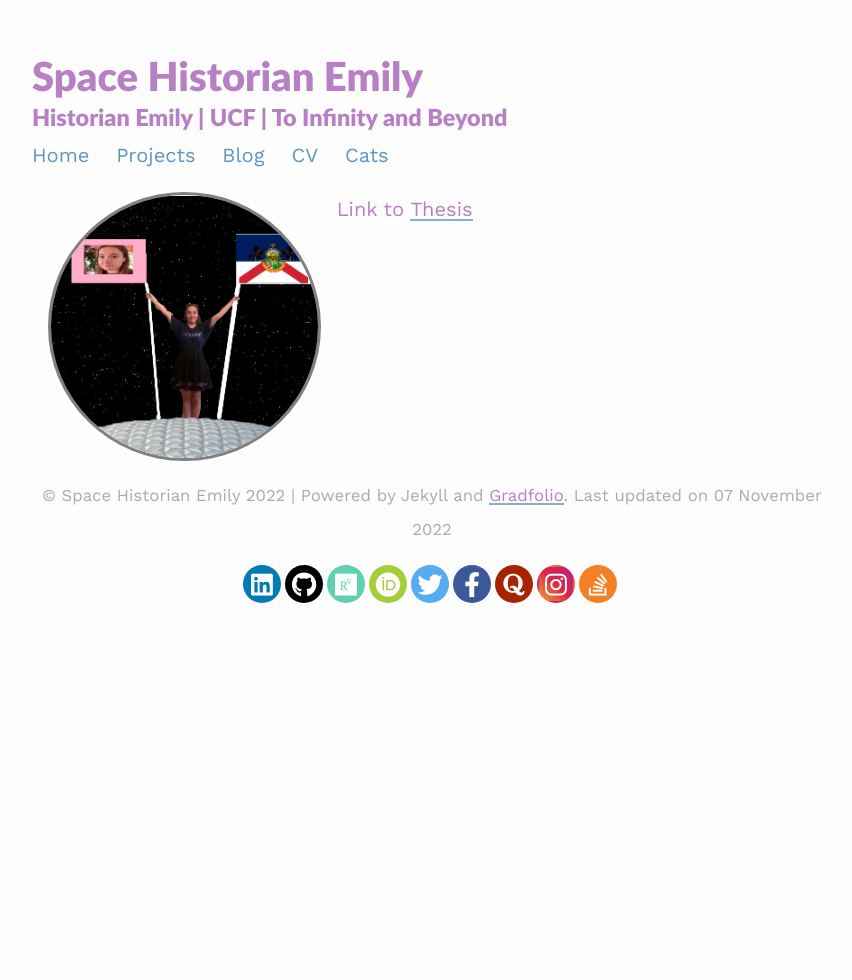
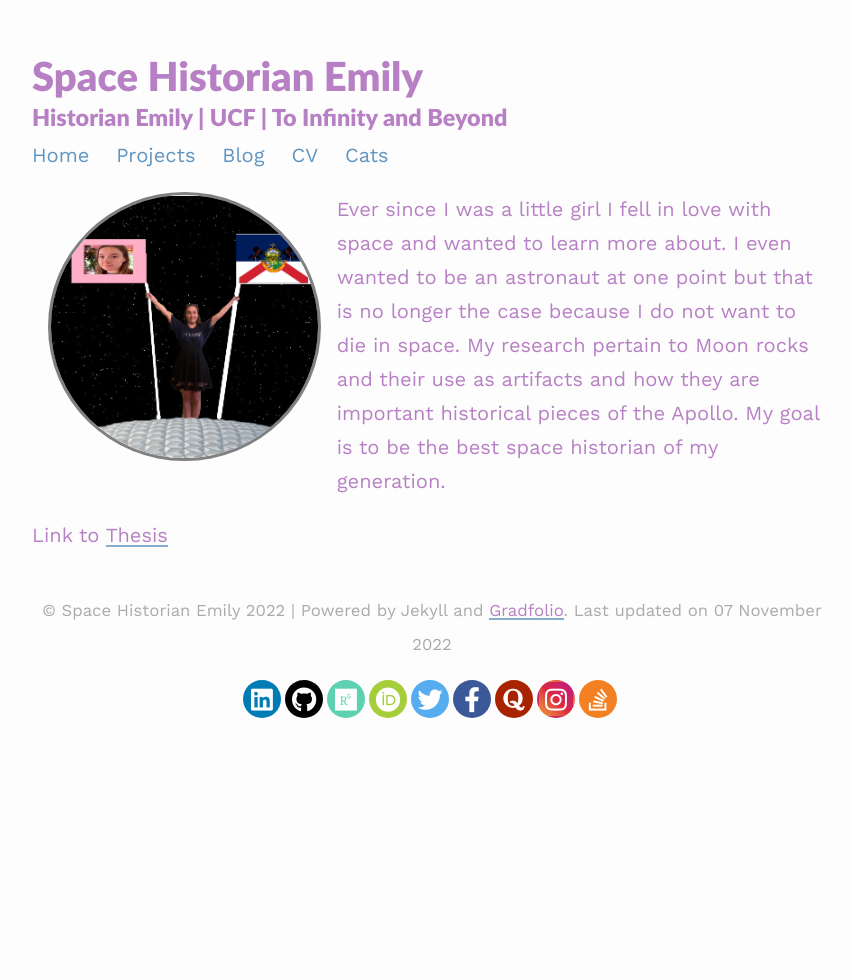
Before and after one commit to emilystrickland2/Historian, a Jekyll site: the page built from index.md, in a window 1280 px wide. Shown: the whole page, without its empty margins (208-1060 px from the left). Built offline with Jekyll 4.4.1, drawn with Linux system fonts in a browser that asks for light colours; nearby versions of some CDN libraries.

Commit message:
Update index.md

```diff
--- a/index.md
+++ b/index.md
@@ -7,5 +7,6 @@ profile:
 published: true
 ---
 
+Ever since I was a little girl I fell in love with space and wanted to learn more about. I even wanted to be an astronaut at one point but that is no longer the case because I do not want to die in space. My research pertain to Moon rocks and their use as artifacts and how they are important historical pieces of the Apollo. My goal is to be the best space historian of my generation.
 
 Link to [Thesis](https://stars.library.ucf.edu/etd2020/1297/){:target="_blank"}
```
